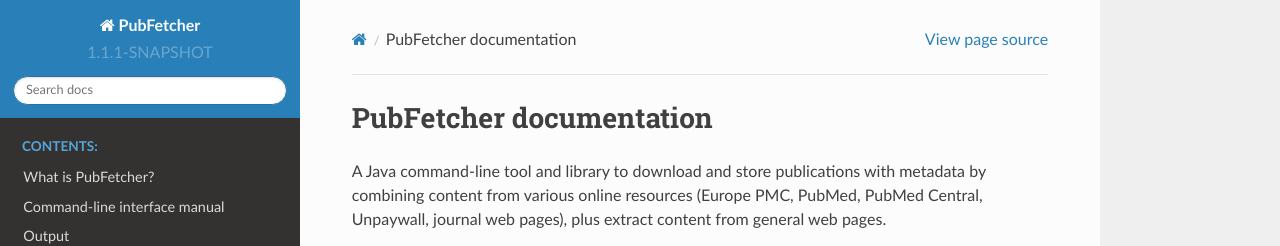
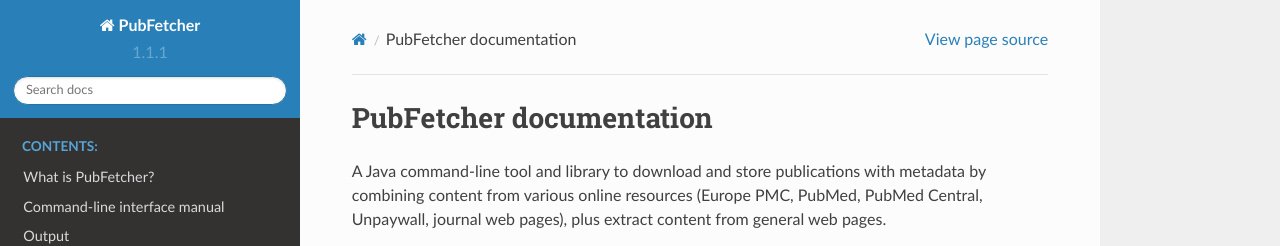
Before and after one commit to edamontology/pubfetcher, a Sphinx documentation site: the page built from docs/index.rst, in a window 1280 px wide. Shown: the top 246 px of the page. Built offline with Sphinx 7.4.7 and the Read the Docs theme 2.0.0, drawn with Linux system fonts in a browser that asks for light colours.

Commit message:
Release 1.1.1

```diff
--- a/docs/conf.py
+++ b/docs/conf.py
@@ -4,8 +4,8 @@
 project = 'PubFetcher'
 author = 'Erik Jaaniso'
 copyright = '2018-2020, Erik Jaaniso'
-version = '1.1.1-SNAPSHOT'
-release = '1.1.1-SNAPSHOT'
+version = '1.1.1'
+release = '1.1.1'
 
 master_doc = 'index'
 exclude_patterns = ['_build', 'Thumbs.db', '.DS_Store']
--- a/pom.xml
+++ b/pom.xml
@@ -23,7 +23,7 @@
 
   <groupId>org.edamontology.pubfetcher</groupId>
   <artifactId>pubfetcher</artifactId>
-  <version>1.1.1-SNAPSHOT</version>
+  <version>1.1.1</version>
   <packaging>pom</packaging>
 
   <name>PubFetcher</name>
@@ -54,7 +54,7 @@
     <maven.compiler.source>1.8</maven.compiler.source>
     <maven.compiler.target>1.8</maven.compiler.target>
     <project.build.sourceEncoding>UTF-8</project.build.sourceEncoding>
-    <pubfetcher.version>1.1.1-SNAPSHOT</pubfetcher.version>
+    <pubfetcher.version>1.1.1</pubfetcher.version>
     <maven.enforcer.version>3.1.0</maven.enforcer.version>
     <maven.compiler.version>3.10.1</maven.compiler.version>
     <maven.jar.version>3.3.0</maven.jar.version>
```
Also changed, not shown: 3 other files.
